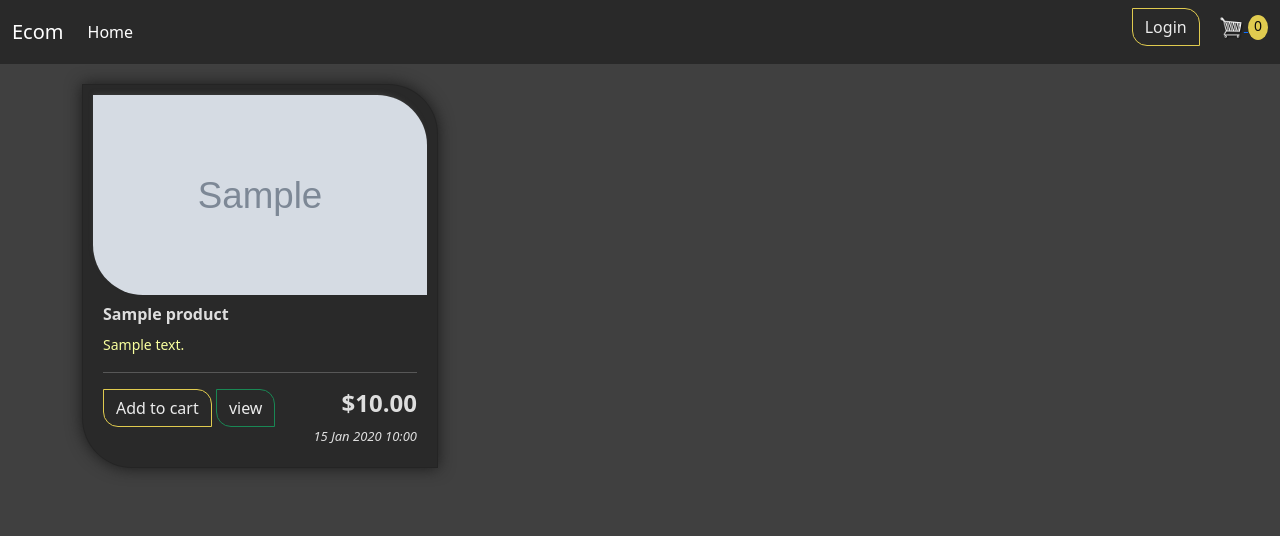
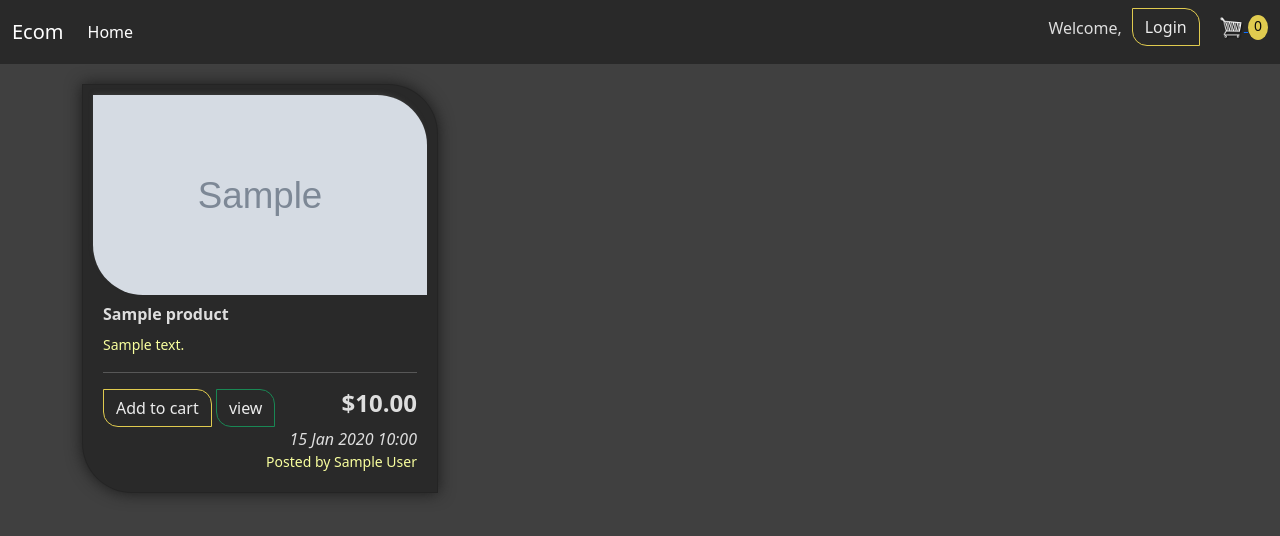
Before and after one commit to 4m1nb4kh71/ecom-website, a Django app: page / in a window 1280 px wide. Shown: the top 536 px of the page. Run offline with Django 3.2, Linux system fonts and the light colour scheme; tables that the repository leaves empty hold one stand-in row (values such as "Sample post"); grey boxes marked "Sample" are stand-in pictures.

Commit message:
added login and register pages also a model store for diffrent users

```diff
--- a/static/css/main.css
+++ b/static/css/main.css
@@ -131,7 +131,7 @@
 	justify-items: self-end;
 	align-items:end ;
 	margin:0px 0px 0px;
-	font-size: small;
+	font-size: medium;
 }
 .card-body {
 	padding:10px;
--- a/store/admin.py
+++ b/store/admin.py
@@ -6,3 +6,4 @@
 admin.site.register(Order)
 admin.site.register(OrderItem)
 admin.site.register(ShippingAddress)
+admin.site.register(Store)
--- a/store/models.py
+++ b/store/models.py
@@ -8,10 +8,19 @@
     email = models.CharField(max_length=200)
 
     def __str__(self):
-        return self.name
+        return str(self.name)
 
 
+class Store(models.Model):
+
+
+    customer = models.ForeignKey(Customer,on_delete=models.SET_NULL,null=True,blank=True)
+    storename = models.CharField(max_length=20)
+    def __str__(self):
+        return str(self.storename)
+
 class Product (models.Model):
+    store = models.ForeignKey(Store,on_delete=models.CASCADE,null=False,blank=False)
     name = models.CharField(max_length=200)
     price = models.FloatField()
 
@@ -29,8 +38,7 @@
         return url
 
     def __str__(self):
-        return self.name
-
+        return str(self.name)
 
 class Order(models.Model):
     customer = models.ForeignKey(Customer,on_delete=models.SET_NULL,null=True,blank=True)
--- a/store/templates/store/main.html
+++ b/store/templates/store/main.html
@@ -45,6 +45,7 @@
           <button class="navbar-toggler" type="button" data-bs-toggle="collapse" data-bs-target="#navbarSupportedContent" aria-controls="navbarSupportedContent" aria-expanded="false" aria-label="Toggle navigation">
             <span class="navbar-toggler-icon"></span>
           </button>
+
           <div class="collapse navbar-collapse" id="navbarSupportedContent">
             <ul class="navbar-nav me-auto mb-2 mb-lg-0">
               <li class="nav-item">
@@ -52,8 +53,10 @@
               </li>
 
             </ul>
+            <h6 style="margin-right:10px">Welcome, {{request.user.username}}</h6>
              <div class="form-inline my-2 my-lg-0">
-                <a href="#"class="btn btn-outline-secondary">Login</a>
+
+                <a href="{% url 'login' %}"class="btn btn-outline-secondary">Login</a>
 
                 <a href="{% url 'cart' %}">
                   <img  id="cart-icon" src="{% static 'images/cart.png' %}"/>
--- a/store/templates/store/store.html
+++ b/store/templates/store/store.html
@@ -16,9 +16,10 @@
 
                 <button data-product="{{product.id}}" data-action="add" class="btn btn-outline-secondary add-btn update-cart">Add to cart</button>
                 <a class="btn btn-outline-success" href="#">view</a>
+
                 <h4 style="display: inline-block;float:right"><strong>${{product.price|floatformat:2}}</strong></h4>
                 <p class="product-date"><i>{{product.date |date:"j M Y G:i" }} </i></p>
-
+                <p class="product-date"><small>Posted by {{product.store.customer.name}}</small></p>
                 </div>
             </div>
         </div>
--- a/store/urls.py
+++ b/store/urls.py
@@ -8,5 +8,6 @@
      path ('checkout/', views.checkout , name="checkout"),
      path ('updateitem/', views.updateItem , name="updateitem"),
      path ('processorder/', views.processOrder , name="processorder"),
-     path('register/',views.register,name="register")
+     path('register/',views.registerPage,name="register"),
+     path('login/',views.loginPage,name="login"),
 ]
--- a/store/views.py
+++ b/store/views.py
@@ -5,15 +5,19 @@
 import datetime
 
 from django.contrib.auth.forms import UserCreationForm
+from django.contrib.auth import authenticate , login,logout
+from django.shortcuts import redirect
 # Create your views here.
 
 def store (request):
 
     if (request.user.is_authenticated):
-        customer = request.user.customer
+        user = request.user
+        customer  = Customer.objects.get(user=user)
         order , created = Order.objects.get_or_create(customer=customer,complete=False)
         items = order.orderitem_set.all()
         cartItems = order.finalItemNum
+
     else :
         items=[]
         order = {'finalPrice':0 ,'finalItemNum':0}
@@ -25,7 +29,9 @@
 
 def cart (request):
     if (request.user.is_authenticated):
-        customer = request.user.customer
+        user = request.user
+        customer  = Customer.objects.get(user=user)
+
         order , created = Order.objects.get_or_create(customer=customer,complete=False)
         items = order.orderitem_set.all()
         cartItems = order.finalItemNum
@@ -40,7 +46,9 @@
 
 def checkout (request):
     if (request.user.is_authenticated):
-        customer = request.user.customer
+        user = request.user
+        customer  = Customer.objects.get(user=user)
+
         order , created = Order.objects.get_or_create(customer=customer,complete=False)
         items = order.orderitem_set.all()
         cartItems = order.finalItemNum
@@ -59,7 +67,9 @@
     print('the action is :',action)
     print('the productId is :',productId)
 
-    customer = request.user.customer
+    user = request.user
+    customer  = Customer.objects.get(user=user)
+
     product = Product.objects.get(id=productId)
     order,created=Order.objects.get_or_create(customer=customer,complete=False)
     orderItem ,created = OrderItem.objects.get_or_create(order=order , product=product)
@@ -80,10 +90,16 @@
     transaction_id = datetime.datetime.now().timestamp()
 
     if request.user.is_authenticated:
-        customer = request.user.customer
-        order,created=Order.objects.get_or_create(customer=customer,complete=False)
+        user = request.user
+        customer  = Customer.objects.get(user=user)
+        order=Order.objects.get(customer=customer,complete=False)
+        items = order.orderitem_set.all() #the items in the order
         total = float(data['form']['total'])
         order.transaction_id = transaction_id
+        print(customer.name + ' made a purchase of :')
+        for i in items:
+            print(i.product.name + ' from ' + i.product.store.storename)
+
         if total ==order.finalPrice:
             order.complete = True
         order.save()
@@ -92,13 +108,31 @@
     return JsonResponse('payment processed',safe=False)
 
 
-def register(request):
+def registerPage(request):
     form = UserCreationForm()
     if request.method == 'POST':
         form = UserCreationForm(request.POST)
         if form.is_valid():
+
             form.save()
+            return redirect('login')
+
 
 
     context = {'form':form}
     return render(request,'store/register.html',context)
+
+def loginPage(request):
+    if request.method == 'POST':
+        username = request.POST.get('username')
+        password = request.POST.get('password')
+
+        user = authenticate(request, username=username,password=password)
+        print(username)
+        if user is not None:
+            login(request,user)
+            customer,created = Customer.objects.get_or_create(user=user,name=username)
+            customer.save()
+            return redirect('store')
+    context = {}
+    return render(request,'store/login.html',context)
```
Also changed, not shown: store/templates/store/login.html (added, +12 -0 lines), store/migrations/0001_initial.py, store/migrations/0002_auto_20210327_0628.py (added), store/migrations/0003_auto_20210327_0647.py (added), store/migrations/0004_auto_20210327_0654.py (added).
